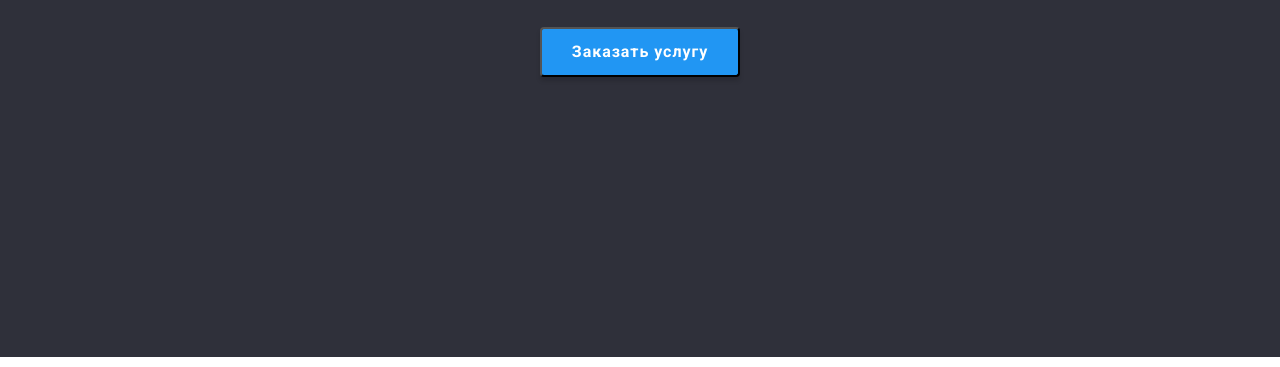
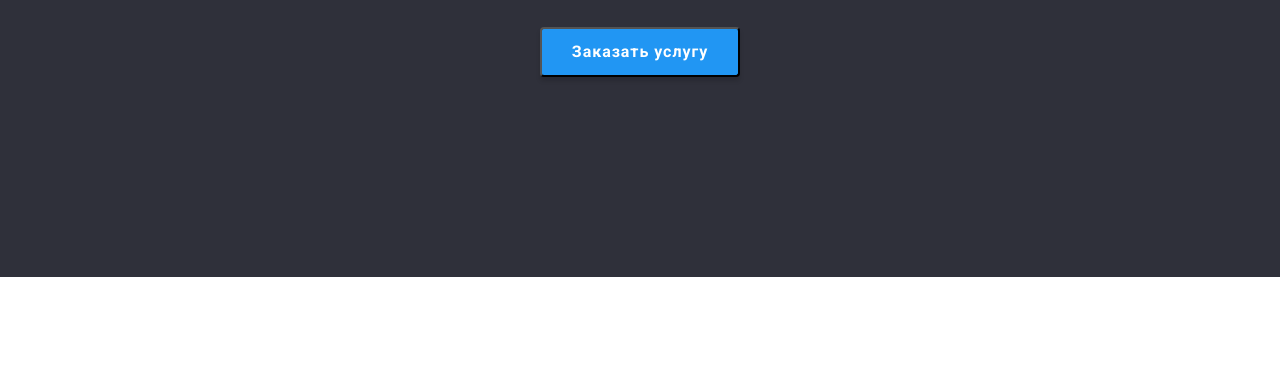
Before and after one commit to IgorFish/goit-markup-hw-04, a plain HTML site: page index.html in a window 1280 px wide. Shown: the part 404-771 px from the top of the page. Drawn offline with nearby package versions, Linux system fonts and the light colour scheme.

Commit message:
рекомендации
рекомендации

```diff
--- a/css/styles.css
+++ b/css/styles.css
@@ -157,7 +157,7 @@ ul {
 /* герой */
 .hero {
   padding-top: 200px;
-  padding-bottom: 280px;
+  padding-bottom: 200px;
   text-align: center;
   background-color: var(--primari-hero-color);
 
@@ -262,7 +262,7 @@ ul {
   line-height: 1.17;
   text-align: center;
   letter-spacing: 0.03em;
-
+  padding-top: 94px;
   margin-bottom: 50px;
 }
 .section-team {
```
